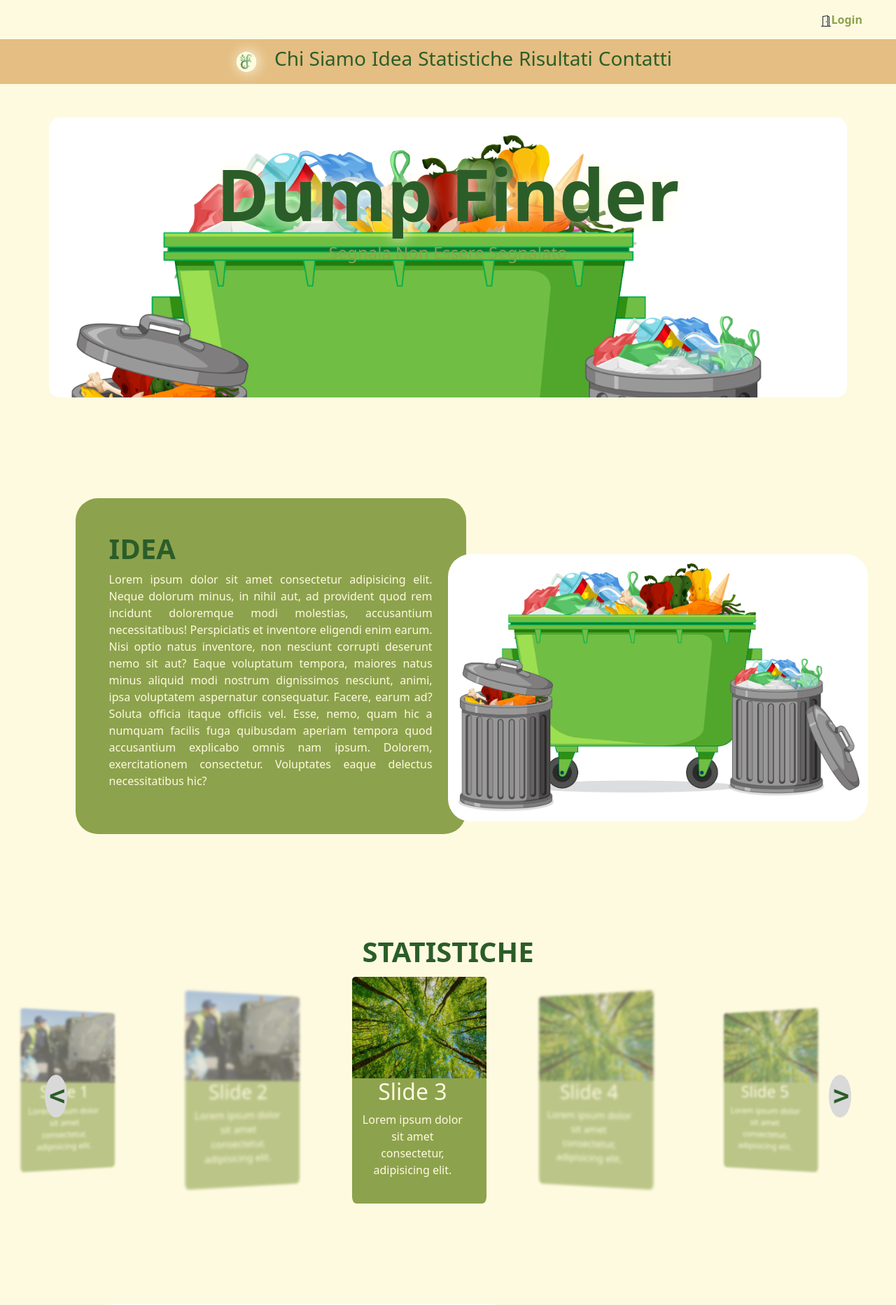
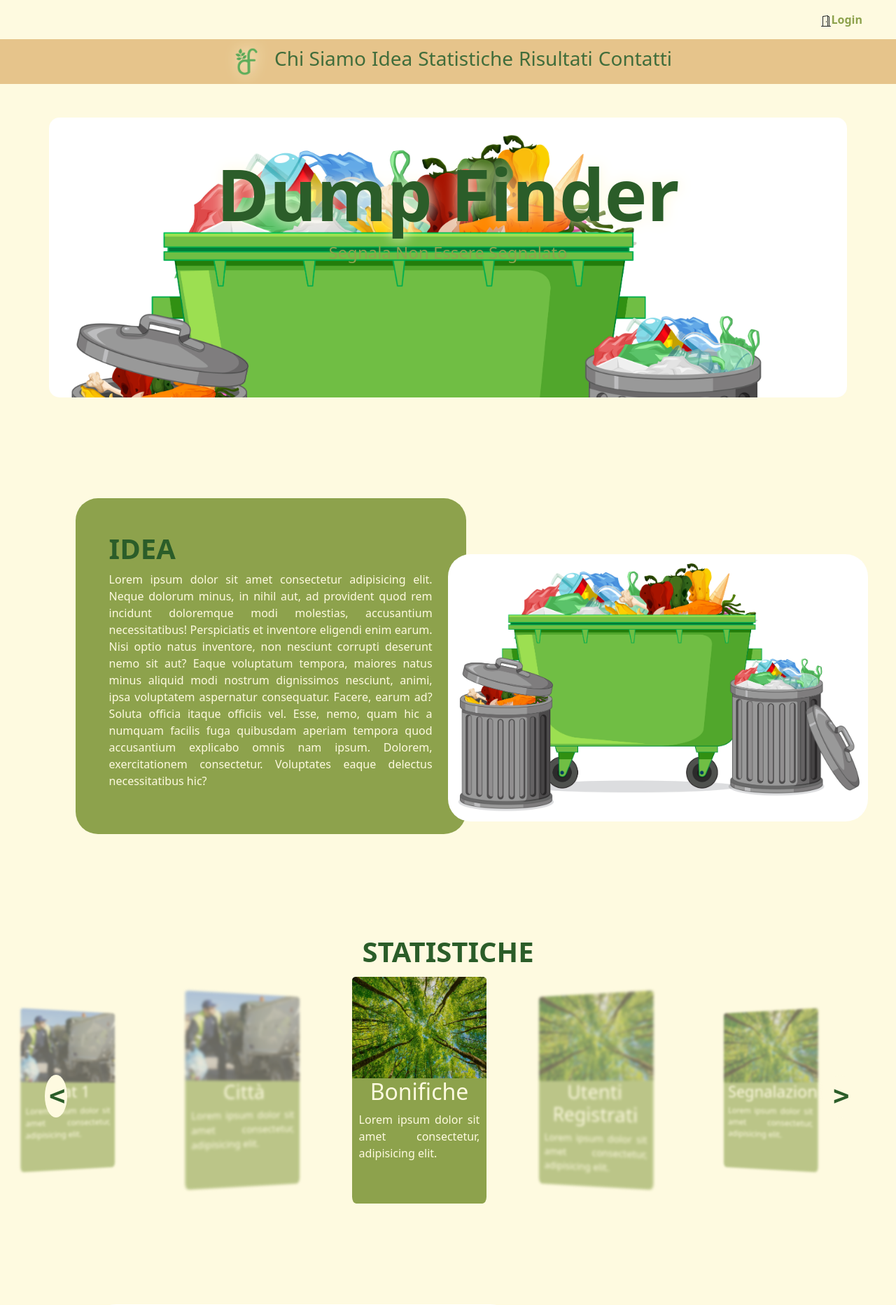
Before and after one commit to Nyde5/DumpFinder_Web, a PHP site: page / in a window 1280 px wide. Shown: the top 1865 px of the page at 70% size. Run offline with PHP 8.4, Linux system fonts and the light colour scheme; data that the repository does not hold is empty.

Commit message:
Navbar
Ho sistemato la nav bar
e ho introdotto le prime pagine php e stavo provando a fare le prime richieste ajax, ma fallendo miseramente

```diff
--- a/css/style.css
+++ b/css/style.css
@@ -21,7 +21,8 @@ body{
 
 /* NAV BAR */
 .nav{
-    background-color:  var(--terziary)!important;
+    filter: opacity(90%);
+    background-color:  var(--terziary);
     max-height: 20vh;
     padding-inline: 25vw;
     position: sticky;
@@ -36,7 +37,7 @@ body{
 #logo{
     width: 5vw !important;
     height: 8vh !important;
-    background-image: url('../img/logo/dumpfinder.png');
+    background-image: url('../img/logo/logoDF.png');
     background-position: center;
     background-size: 100%;
     background-repeat: no-repeat;
@@ -68,10 +69,9 @@ body{
 /* CAROUSEL STATISTICHE */
 
 .slider{
-    color: #FEFAE0;
+    color: var(--secondary);
     justify-content: center;
     align-items: center;
-
     position: relative;
     width: 100%;
     height: 45vh;
@@ -82,7 +82,7 @@ body{
     width: 15%;
     height: 90%;
     text-align: justify;
-    background-color: #8DA24C;
+    background-color: var(--primary-light);
     border-radius: 3%;
     transition: 0.5s;
     left: calc(50% - 137px);
@@ -92,14 +92,14 @@ body{
     width: 2.5%;
     position: absolute;
     top: 40%;
-    color: #2B5D29;
+    color: var(--primary);
     background-color: transparent;
     border: none;
     font-size: xxx-large;
     font-family: monospace;
     font-weight: bold;
     left: 5%;
-    background-color: #D9D9D9;
+    background-color: var(--secondary);
     border-radius: 100%;
 }
 #next{
@@ -118,7 +118,6 @@ body{
 
 .text {
     width: 90%;
-    text-align: center;
     padding-left: 5%;
     padding-right: 5%;
 }
@@ -153,3 +152,25 @@ p.primary-color{
     border-radius: 15%;
     box-shadow: rgba(0, 0, 0, 0.500) 0.5vw 0.5vw 1vw;
 }
+
+
+#fixedDiv {
+    position: block;
+}
+
+.fixed {
+    width: 100%;
+    animation: fixe 0.3s forwards;
+    z-index: 999;
+    top: 0;
+}
+
+@keyframes fixe {
+    0%{
+        opacity: 0%;
+        position: block;
+    } 100% {
+        opacity: 100%;
+        position: fixed;
+    }
+}
--- a/index.html
+++ b/index.html
@@ -16,17 +16,17 @@
             <path d="M10.828.122A.5.5 0 0 1 11 .5V1h.5A1.5 1.5 0 0 1 13 2.5V15h1.5a.5.5 0 0 1 0 1h-13a.5.5 0 0 1 0-1H3V1.5a.5.5 0 0 1 .43-.495l7-1a.5.5 0 0 1 .398.117M11.5 2H11v13h1V2.5a.5.5 0 0 0-.5-.5M4 1.934V15h6V1.077z"/>
           </svg>
         </div>
-              <a href="" id="login">Login</a>
+          <a href="login.html" id="login">Login</a>
       </div>
 
       <!-- NAVBAR -->
-          <div class="container-fluid nav w-100 d-flex justify-content-between align-items-center">
+      <div id="navbar" class="container-fluid nav w-100 d-flex justify-content-between align-items-center">
         <div id="logo"> </div>
-            <div class="nav-item"><a href=""><h3>Chi Siamo</h3></a></div>
-            <div class="nav-item"><a href=""><h3>Idea</h3></a></div>
-            <div class="nav-item"><a href=""><h3>Statistiche</h3></a></div>
-            <div class="nav-item"><a href=""><h3>Risultati</h3></a></div>
-            <div class="nav-item"><a href=""><h3>Contatti</h3></a></div>
+        <div class="nav-item"><a href="#us"><h3>Chi Siamo</h3></a></div>
+        <div class="nav-item"><a href="#idea"><h3>Idea</h3></a></div>
+        <div class="nav-item"><a href="#stat"><h3>Statistiche</h3></a></div>
+        <div class="nav-item"><a href="#ris"><h3>Risultati</h3></a></div>
+        <div class="nav-item"><a href="#contact"><h3>Contatti</h3></a></div>
       </div>
 
       <!-- TITLE E FOTO -->
@@ -39,7 +39,7 @@
       <div class="container-fluid mt-5 p-5">
 
       <!-- IDEA DIV -->
-      <div class="container-md d-flex flex-row">
+      <div id="idea" class="container-md d-flex flex-row">
         <div class="rounded-5 p-5 w-50 position-relative" style="background-color: #8da24cff; left: 2vw;">
           <h1>IDEA</h1>
           <p>
@@ -57,43 +57,43 @@
       </div>
 
       <!-- STATISTICHE DIV -->
-      <div class="d-flex justify-content-center flex-column text-center w-100 my-5 py-5">
+      <div id="stat" class="d-flex justify-content-center flex-column text-center w-100 my-5 py-5">
         <h1>STATISTICHE</h1>
         <div class="slider w-100 p-5">
           <div class="item">
               <img src="img/varie/netturbino.jpg" alt="netturbino" class="img">
-              <div class="text">
-                  <h2>Slide 1</h2>
+              <div class="text d-flex justify-content-center flex-column w-100">
+                  <h2>Stat 1</h2>
                   Lorem ipsum dolor sit amet consectetur, adipisicing elit.
               </div>
 
           </div>
           <div class="item">
               <img src="img/varie/netturbino.jpg" alt="netturbino" class="img">
-              <div class="text">
-                  <h2>Slide 2</h2>
+              <div class="text d-flex justify-content-center flex-column w-100">
+                  <h2>Città</h2>
               Lorem ipsum dolor sit amet consectetur, adipisicing elit.
               </div>
 
           </div>
           <div class="item">
               <img src="img/varie/natura-alberi.jpg" alt="natura-alberi" class="img">
-              <div class="text">
-                  <h2>Slide 3</h2>
+              <div class="text d-flex justify-content-center flex-column w-100">
+                  <h2>Bonifiche</h2>
               Lorem ipsum dolor sit amet consectetur, adipisicing elit.
               </div>
           </div>
           <div class="item">
               <img src="img/varie/natura-alberi.jpg" alt="natura-alberi" class="img">
-              <div class="text">
-                  <h2>Slide 4</h2>
+              <div class="text d-flex justify-content-center flex-column w-100">
+                  <h2>Utenti Registrati</h2>
               Lorem ipsum dolor sit amet consectetur, adipisicing elit.
               </div>
           </div>
           <div class="item">
               <img src="img/varie/natura-alberi.jpg" alt="natura-alberi" class="img">
-              <div class="text">
-                  <h2>Slide 5</h2>
+              <div class="text d-flex justify-content-center flex-column w-100">
+                  <h2>Segnalazioni</h2>
               Lorem ipsum dolor sit amet consectetur, adipisicing elit.
               </div>
           </div>
@@ -105,7 +105,7 @@
 
 
       <!-- RISULTATI DIV -->
-      <div class="container-md d-flex flex-row my-5 py-5">
+      <div id="ris" class="container-md d-flex flex-row my-5 py-5">
         <div class="position-relative w-50" style="top: -10vh; right: -4vw;">
           <img class="rounded-5" src="img/varie/bg-title.jpg" alt="" width="600vw">
         </div>
@@ -127,7 +127,7 @@
       </div>
 
       <!-- CHI SIAMO -->
-      <div class="container mb-5 py-5">
+      <div id="us" class="container mb-5 py-5">
         <h1 class="text-center">CHI SIAMO</h1>
         <!-- CONTENUTO -->
         <div class="row d-flex g-5">
@@ -158,7 +158,7 @@
               <!-- TITOLO CARD -->
               <h3 class="text-center team">Database</h3>
               <!-- DIV IMG CARD -->
-              <div class="position-relative" style="bottom: 1vw;">
+              <div class="position-relative" style="bottom: 1.25vw;">
                 <img class="img-team" src="img/varie/netturbino.jpg" alt="" width="300vw" height="300vh">
               </div>
             </div>
@@ -166,7 +166,7 @@
               <!-- TITOLO CARD -->
               <h3 class="text-center team">WEB</h3>
               <!-- DIV IMG CARD -->
-              <div class="position-relative" style="bottom: 1vw;">
+              <div class="position-relative" style="bottom: 1.25vw;">
                 <img class="img-team" src="img/varie/netturbino.jpg" alt="" width="300vw" height="300vh">
               </div>
             </div>
@@ -174,7 +174,7 @@
               <!-- TITOLO CARD -->
               <h3 class="text-center team">Mobile</h3>
               <!-- DIV IMG CARD -->
-              <div class="position-relative" style="bottom: 1vw;">
+              <div class="position-relative" style="bottom: 1.25vw;">
                 <img class="img-team" src="img/varie/netturbino.jpg" alt="" width="300vw" height="300vh">
               </div>
             </div>
@@ -182,8 +182,13 @@
       </div>
 
 
+      <div id="contact">
+
+      </div>
 
       <script src="js/carousel_logic.js"></script>
+      <script src="js/navbar.js"></script>
+      <script src="js/stat.js"></script>
       <script src="https://cdn.jsdelivr.net/npm/bootstrap@5.3.3/dist/js/bootstrap.bundle.min.js" integrity="sha384-YvpcrYf0tY3lHB60NNkmXc5s9fDVZLESaAA55NDzOxhy9GkcIdslK1eN7N6jIeHz" crossorigin="anonymous"></script>
     </body>
   </html>
--- /dev/null
+++ b/js/navbar.js
@@ -0,0 +1,10 @@
+const navbar = document.getElementById('navbar');
+
+window.addEventListener('scroll', function() {
+    var threshold = 100; // soglia di scorrimento in pixel
+
+    // console.log(window.scrollY);
+
+    if (window.scrollY > threshold) navbar.classList.add('fixed');
+    else navbar.classList.remove('fixed');
+});
--- /dev/null
+++ b/js/stat.js
@@ -0,0 +1,60 @@
+
+
+// Definire la funzione di gestione degli eventi quando la richiesta è completata
+// xhr.onreadystatechange = function() {
+//     if (xhr.readyState === XMLHttpRequest.DONE) {
+//         if (xhr.status === 200) {
+//             // La richiesta è stata completata con successo
+//             console.log(xhr.responseText);
+//             // Puoi manipolare la risposta qui
+//         } else {
+//             // C'è stato un errore nella richiesta
+//             console.error('Si è verificato un errore:', xhr.status);
+//         }
+//     }
+// };
+
+
+
+// // Creare un oggetto XMLHttpRequest
+// var xhr = new XMLHttpRequest();
+
+// // Definire il metodo HTTP e l'URL del proxy PHP che inoltrerà la richiesta al server remoto
+// var metodo = "GET";
+// var url = "http://dumpfinder.altervista.org/my_dumpfinder/WEB/proxy.php";
+
+// // Aprire la richiesta con il metodo e l'URL specificati
+// xhr.open(metodo, url, true);
+// xhr.responseType = 'json';
+
+// // Invia la richiesta
+// xhr.send();
+
+// xhr.onload = () => {
+//     const response = xhr.response;
+//     console.log(response);
+// };
+
+
+// Crea una richiesta XMLHttpRequest
+var xhr = new XMLHttpRequest();
+
+
+
+// Imposta il metodo e l'URL della richiesta
+xhr.open("POST", "../php/stat.php");
+
+// Invia la richiesta
+xhr.send();
+
+// Gestisce la risposta
+xhr.onload = function() {
+  if (xhr.status === 200) {
+    // La richiesta ha avuto successo
+    var data = JSON.parse(xhr.responseText);
+    // Usa i dati ricevuti dalla pagina PHP
+  } else {
+    // La richiesta ha fallito
+    console.error("Errore durante la richiesta: " + xhr.status);
+  }
+};
```
Also changed, not shown: php/init.php (added, +21 -0 lines), php/proxy.php (added, +13 -0 lines), php/stat.php (added, +43 -0 lines). Lines whose indentation alone changed are shown as unchanged.
